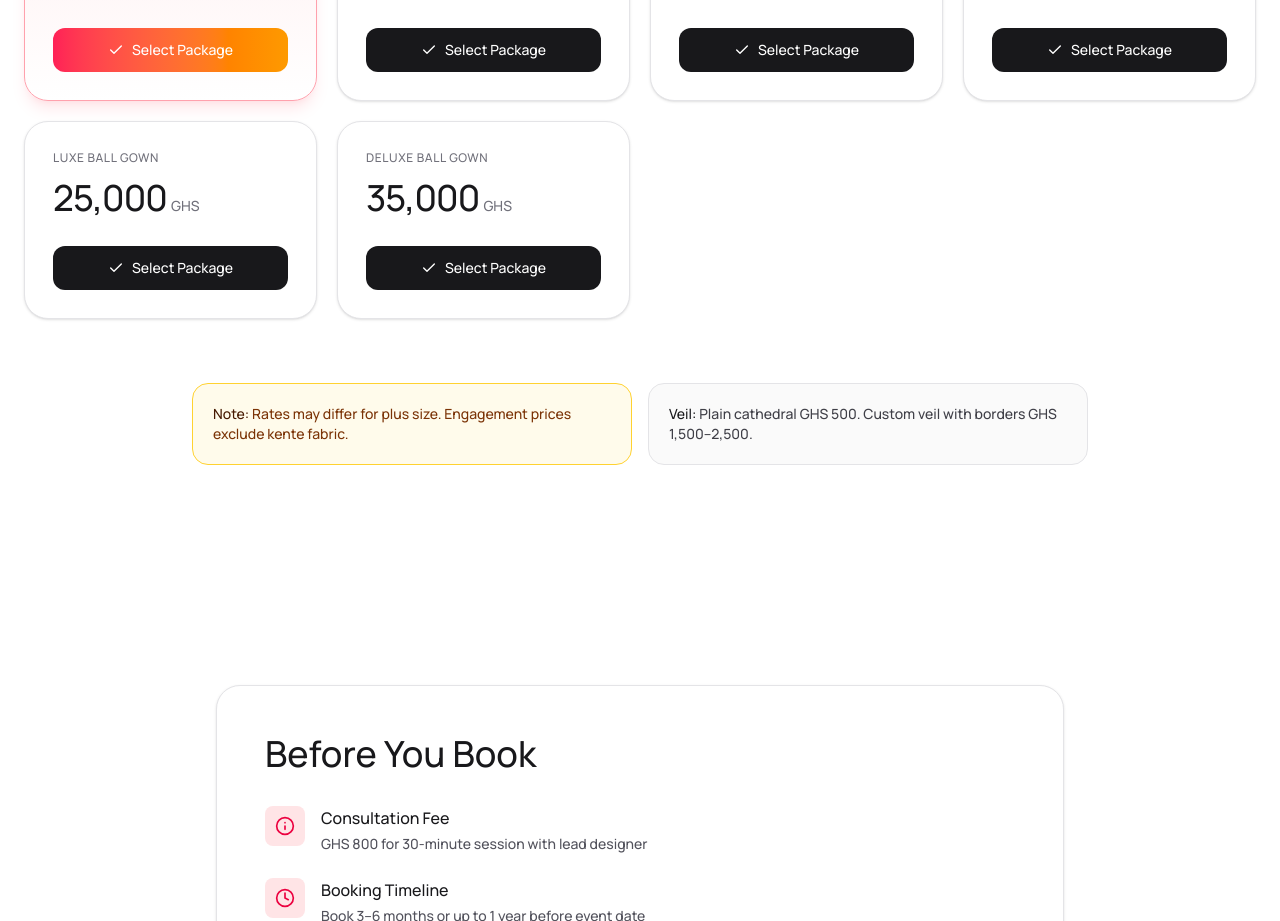
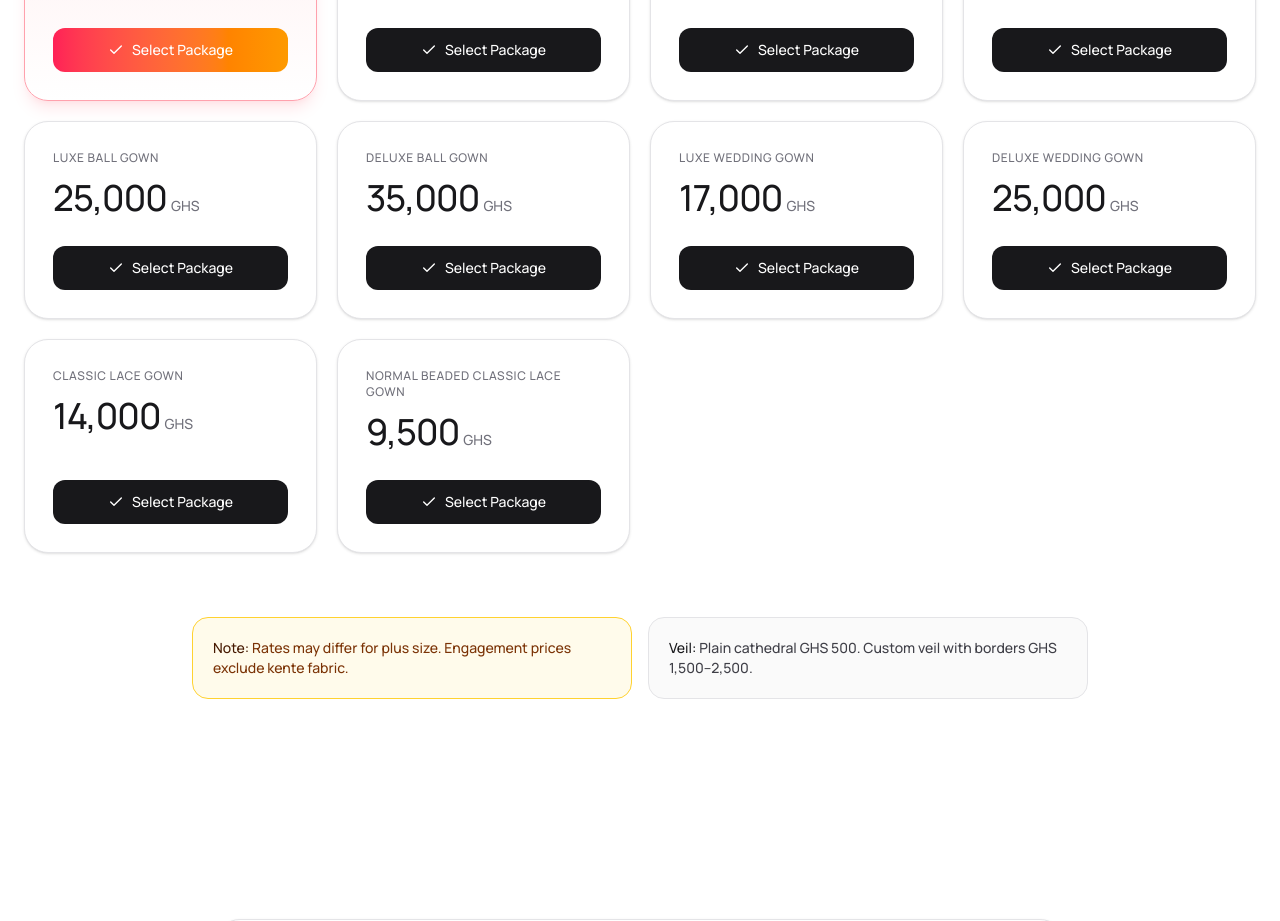
Before and after one commit to pop-tony/ratecard, a React (Vite) app: page / in a window 1280 px wide. Shown: the part 1400-2321 px from the top of the page. Built offline with nearby package versions, Linux system fonts and the light colour scheme.

Commit message:
added wedding gown deluxe and more

```diff
--- a/src/components/PicingSection.jsx
+++ b/src/components/PicingSection.jsx
@@ -58,6 +58,23 @@ const PRICING_DATA = {
       desc: 'Bespoke ball gown with hand-draped bodice, 3D florals, and chapel train. 8 fittings.',
       images: []
     },
+    { id: 11, name: 'Luxe Wedding Gown', price: 'GHS 17,000 - GHS 25,000', popular: false,
+      desc: 'Bespoke ball gown with hand-draped bodice, 3D florals, and chapel train. 8 fittings.',
+      images: []
+    },
+    { id: 12, name: 'Deluxe Wedding Gown', price: 'GHS 25,000 - GHS 35,000', popular: false,
+      desc: 'Bespoke ball gown with hand-draped bodice, 3D florals, and chapel train. 8 fittings.',
+      images: []
+    },
+    { id: 13, name: 'Classic Lace Gown', price: 'GHS 14,000 - GHS 17,000', popular: false,
+      desc: 'Bespoke ball gown with hand-draped bodice, 3D florals, and chapel train. 8 fittings.',
+      images: []
+    },
+    { id: 14, name: 'Normal Beaded Classic Lace Gown', price: 'GHS 9,500 - GHS 13,000', popular: false,
+      desc: 'Bespoke ball gown with hand-draped bodice, 3D florals, and chapel train. 8 fittings.',
+      images: []
+    },
+
   ],
   bridal: [
     { id: 1, name: 'Luxe', price: 'GHS 2,500', popular: false,
```
